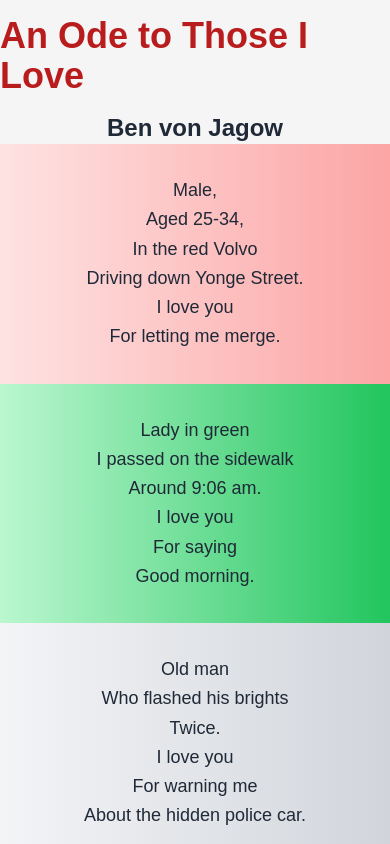
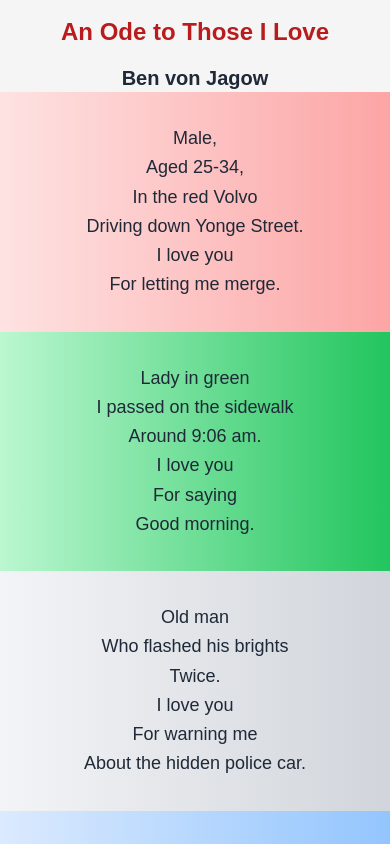
Before and after one commit to hadi-khir/everyday-love, a Next.js app: page / in a window 390 px wide. Shown: the top 844 px of the page. Built offline with nearby package versions, Linux system fonts and the light colour scheme; a web font is replaced by a local one.

Commit message:
fixing title sizes

```diff
--- a/app/page.tsx
+++ b/app/page.tsx
@@ -41,9 +41,9 @@ export default function Home() {
           className="w-auto h-auto hidden sm:block"
         />
       </div>
-      <h1 className="text-4xl font-bold my-4 text-red-700">An Ode to Those I Love</h1>
+      <h1 className="text-2xl md:text-4xl font-bold my-4 text-red-700">An Ode to Those I Love</h1>
       <Link href={"https://benvj.com"} target="_blank">
-        <h2 className="text-2xl font-semibold hover:text-orange-500 transition-colors">Ben von Jagow</h2>
+        <h2 className="text-xl md:text-2xl font-semibold hover:text-orange-500 transition-colors">Ben von Jagow</h2>
       </Link>
       {poemStanzas.map((stanza, index) => (
         <Stanza key={index} text={stanza.text} bgColor={stanza.bgColor} />
```
